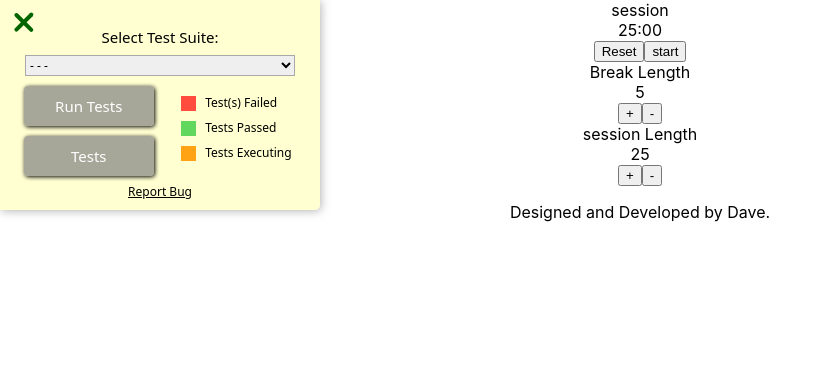
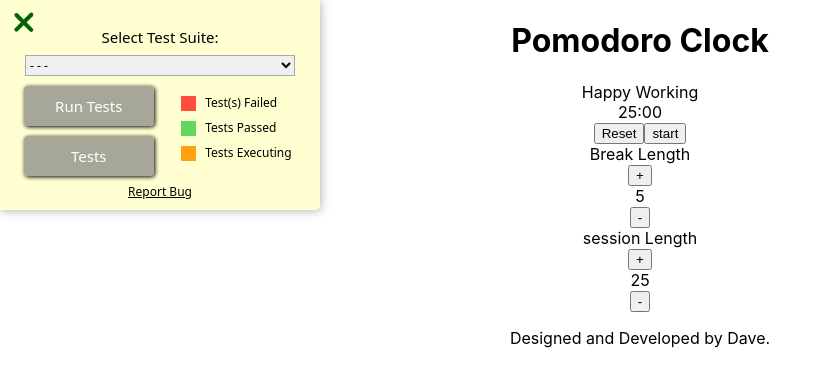
Before and after one commit to avatarfreak/react-pomodoro, a React (Create React App) app: page / in a window 1280 px wide. Shown: the top 386 px of the page, without its empty margins (0-832 px from the left). Built offline with nearby package versions, Linux system fonts and the light colour scheme.

Commit message:
deleted componentdidupdate func

```diff
--- a/src/App.js
+++ b/src/App.js
@@ -1,6 +1,5 @@
 import React, { Component } from "react";
 import "./App.css";
-import n2d from "./n2d.png";
 import Footer from "./components/Footer";
 import Timer from "./components/Timer";
 import Break from "./components/Break";
@@ -13,8 +12,8 @@ class App extends Component {
       sessionTime: 25,
       breakTime: 5,
       time: 25 * 60,
-      active: false,
-      status: "session"
+      active: false, //toggle key between start(true) or pause(false)
+      status: false // toggle between session(true) or Break(false)
     };
 
     this.initialize = this.initialize.bind(this);
@@ -26,83 +25,99 @@ class App extends Component {
   //Reset btn
   initialize() {
     clearInterval(this.counter);
+    this.audio.pause();
+    this.audio.currentTime = 0;
     this.setState({
       sessionTime: 25,
       breakTime: 5,
       time: 25 * 60,
       active: false,
-      status: "session"
+      status: false
     });
   }
 
   startTimer(e) {
-    //start mode active === true
+    //Start mode active is true
     if (!this.state.active) {
       this.counter = setInterval(this.countDown, 1000);
-    } //end of if
-    //pause mode acitve == false
+    }
+
+    //Pause mode acitve is false
     if (this.state.active) {
       clearInterval(this.counter);
+      this.audio.pause();
       this.setState({
         active: false
       });
     }
   }
-  //countdown
+
+  // Timer main operation
+  //switching between Session and Break
   countDown() {
-    this.setState(prevState => ({
-      time: prevState.time - 1,
+    //start decrementing time duration
+    //active true: change the label of btn from start to pause
+    this.setState({
+      time: this.state.time - 1,
       active: true
-    }));
-  }
-  componentDidUpdate(prevProps) {
-    if (this.state.time === -1 && this.state.status === "session") {
-      this.setState({ time: this.state.breakTime * 60, status: "break" });
+    });
+
+    //keep track of session and break
+    if (this.state.time < 0) {
+      clearInterval(this.counter);
       this.audio.play();
-    }
-    if (this.state.time === -1 && this.state.status === "break") {
-      this.setState({
-        time: this.state.sessionTime * 60,
-        status: "session"
-      });
-      this.audio.play();
+      this.audio.currentTime = 0;
+      let newState;
+      //if countdown time is zero. switch time to Break Length
+      if (!this.state.status) {
+        newState = {
+          time: this.state.breakTime * 60,
+          active: false,
+          status: true
+        };
+      } else {
+        //if countdown time is not zero. keep time as session length
+        newState = {
+          time: this.state.sessionTime * 60,
+          status: false,
+          active: false
+        };
+      }
+      this.setState(newState);
+      this.startTimer();
     }
   }
 
   increment(e) {
     let { breakTime, sessionTime } = this.state;
-    if (e.target.id === "break-increment") {
+    if (e.target.id === "break-increment" && breakTime !== 60) {
+      this.setState({ breakTime: breakTime + 1 });
+    }
+    if (e.target.id === "session-increment" && sessionTime !== 60) {
       this.setState({
-        breakTime: breakTime < 59 ? breakTime + 60 : breakTime * 60
-      });
-    }
-
-    if (e.target.id === "session-increment") {
-      this.setState({
-        sessionTime: sessionTime < 59 ? sessionTime + 1 : sessionTime,
-        time: sessionTime * 60
+        sessionTime: sessionTime + 1,
+        time: sessionTime * 60 + 60
       });
     }
   }
 
   decrement(e) {
     let { breakTime, sessionTime } = this.state;
-    if (e.target.id === "break-decrement") {
+    if (e.target.id === "break-decrement" && breakTime !== 1) {
+      this.setState({ breakTime: breakTime - 1 });
+    }
+    if (e.target.id === "session-decrement" && sessionTime !== 1) {
       this.setState({
-        breakTime: breakTime > 1 ? breakTime - 1 : breakTime
-      });
-    }
-
-    if (e.target.id === "session-decrement") {
-      this.setState({
-        sessionTime: sessionTime > 1 ? sessionTime - 1 : sessionTime,
-        time: sessionTime * 60
+        sessionTime: sessionTime - 1,
+        time: sessionTime * 60 - 60
       });
     }
   }
+
   render() {
     return (
       <div className="App">
+        <h1>Pomodoro Clock</h1>
         <Timer
           status={this.state.status}
           display={this.state.time}
@@ -123,7 +138,7 @@ class App extends Component {
 
         <audio
           id="beep"
-          src="https://s3-us-west-1.amazonaws.com/benjaminadk/Data+synth+beep+high+and+sweet.mp3"
+          src="red-alert.mp3"
           ref={ref => (this.audio = ref)}
         ></audio>
 
--- a/src/components/Break.js
+++ b/src/components/Break.js
@@ -1,5 +1,4 @@
 import React, { Component } from "react";
-import Time from "./Time";
 import PropTypes from "prop-types";
 
 export class Break extends Component {
@@ -8,10 +7,10 @@ export class Break extends Component {
     return (
       <div className="break-length-box">
         <div id="break-label">Break Length</div>
-        <div id="break-length">{display} </div>
         <button id="break-increment" onClick={increment}>
           +
         </button>
+        <div id="break-length">{display} </div>
         <button id="break-decrement" onClick={decrement}>
           -
         </button>
--- a/src/components/Session.js
+++ b/src/components/Session.js
@@ -1,5 +1,4 @@
 import React from "react";
-import Time from "./Time";
 import PropTypes from "prop-types";
 
 function Session(props) {
@@ -7,10 +6,10 @@ function Session(props) {
   return (
     <div className="session-length-box">
       <div id="session-label">session Length</div>
-      <div id="session-length">{display}</div>
       <button id="session-increment" onClick={increment}>
         +
       </button>
+      <div id="session-length">{display}</div>
       <button id="session-decrement" onClick={decrement}>
         -
       </button>
--- a/src/components/Time.js
+++ b/src/components/Time.js
@@ -4,9 +4,11 @@ import PropTypes from "prop-types";
 function Time(props) {
   const minutes = Math.floor(props.time / 60);
   const seconds = Math.floor(props.time % 60);
-  let timeDisplay = `${minutes}:${seconds < 10 ? "0" : ""}${seconds}`;
+  let timeDisplay = `${minutes < 10 ? "0" + minutes : minutes}:${
+    seconds < 10 ? "0" : ""
+  }${seconds}`;
 
-  return <div>{timeDisplay}</div>;
+  return <div id="time-left">{timeDisplay}</div>;
 }
 
 Time.propTypes = {
--- a/src/components/Timer.js
+++ b/src/components/Timer.js
@@ -1,15 +1,16 @@
 import React, { Component } from "react";
 import Time from "./Time";
+import PropTypes from "prop-types";
 
 export class Timer extends Component {
   render() {
     let { initialize, display, status, startTimer, active } = this.props;
     return (
       <div className="time-box">
-        <div id="timer-label">{"session" === status ? "session" : "Break"}</div>
-        <div id="time-left">
-          <Time time={display} />
-        </div>
+        <div id="timer-label">{!status ? "Happy Working" : "Take A Break"}</div>
+
+        <Time time={display} />
+
         <button id="reset" onClick={initialize}>
           Reset
         </button>
@@ -20,5 +21,11 @@ export class Timer extends Component {
     );
   }
 }
-
+Timer.prototypes = {
+  status: PropTypes.bool.isRequired,
+  active: PropTypes.bool.isRequired,
+  display: PropTypes.number.isRequired,
+  initialize: PropTypes.func.isRequired,
+  startTimer: PropTypes.func.isRequired
+};
 export default Timer;
```
Also changed, not shown: 1 other file (tests, documents, lock files or other folders).
